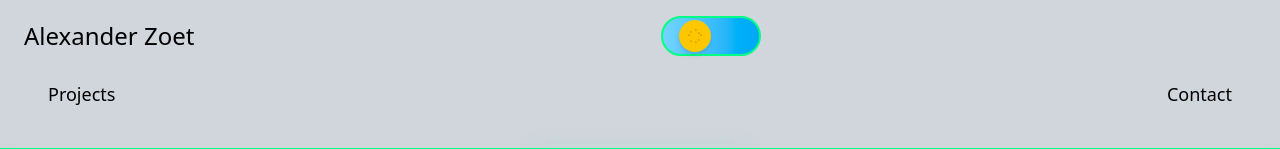
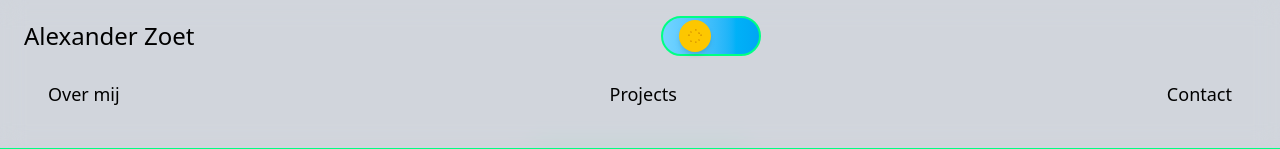
Before and after one commit to Allexwnl/Portfolio, a Vue app in the folder portfolio-project/: page / in a window 1280 px wide. Both pictures are taken after a click on the button 1241 px from the left and 36 px from the top of the page. Shown: the top 149 px of the page. Built offline with nearby package versions, Linux system fonts and the light colour scheme; no server answers; the database is empty; some icons are missing; a web font is replaced by a local one.

Commit message:
almost done

```diff
--- a/portfolio-project/src/assets/css/main.css
+++ b/portfolio-project/src/assets/css/main.css
@@ -52,14 +52,6 @@ textarea {
 
 button {
     @apply font-[20px] p-4 bg-white border-[#00FF85] hover:bg-[#00FF85] hover:border-white border-2 rounded-lg hover:text-white text-center transition duration-300 cursor-pointer w-[300px];
-}
-
-.--fulscreenBtn {
-   @apply absolute  flex justify-center items-center top-3 right-3 w-[50px] max-[1000px]:w-[30px] max-[1000px]:h-[30px] max-[1000px]:top-1  bg-white group-hover:opacity-100 transition-opacity duration-30 text-black text-center p-2
-}
-
-.--closeFullscreenBtn {
-    @apply absolute top-3 right-3 w-[50px] bg-white group-hover:opacity-100 transition-opacity duration-30 text-black p-2
 }
 
 .--popUpBtn {
--- a/portfolio-project/src/assets/css/projectShow.css
+++ b/portfolio-project/src/assets/css/projectShow.css
@@ -9,15 +9,15 @@
 }
 
 .--imageCarousel {
-    @apply relative flex justify-center items-center w-[850px] max-[1000px]:w-[300px] h-[550px] max-[1000px]:h-[150px] border-10 border-[#00FF65] bg-gray-500 rounded-lg overflow-hidden;
+  @apply relative flex justify-center items-center w-[850px] max-[1000px]:w-[550px] max-[768px]:w-[300px] h-[550px] max-[1000px]:h-[350px] max-[768px]:h-[150px] border-10 border-[#00FF65] bg-gray-500 rounded-lg overflow-hidden;
 }
 
 .--carouselImage {
-    @apply w-[800px] max-[1000px]:w-[250px] h-auto rounded-2xl shadow-lg object-scale-down relative;
+  @apply w-[800px] max-[1000px]:w-[500px] max-[768px]:w-[250px] h-auto rounded-2xl shadow-lg object-scale-down relative;
 }
 
 .carouselBtn {
-    @apply absolute flex justify-center top-1/2 w-[55px] max-[1000px]:w-[25px] -translate-y-1/2 bg-white text-[#00FF85] border-2 text-3xl px-3 py-1.5 cursor-pointer rounded-md transition-colors duration-300;
+  @apply absolute flex justify-center top-1/2 w-[55px] max-[768px]:w-[25px] -translate-y-1/2 bg-white text-[#00FF85] border-2 text-3xl px-3 py-1.5 cursor-pointer rounded-md transition-colors duration-300;
 }
 
 .carouselBtn.prev {
@@ -27,3 +27,11 @@
 .carouselBtn.next {
   @apply right-4;
 }
+
+.--fulscreenBtn {
+  @apply absolute flex justify-center items-center top-3 right-3 w-[50px] max-[768px]:w-[30px] max-[768px]:h-[30px] max-[1000px]:top-1 bg-white group-hover:opacity-100 transition-opacity duration-30 text-black text-center p-2
+}
+
+.--closeFullscreenBtn {
+  @apply absolute top-3 right-3 w-[50px] bg-white group-hover:opacity-100 transition-opacity duration-30 text-black p-2
+}
--- a/portfolio-project/src/components/MobileNavbar.vue
+++ b/portfolio-project/src/components/MobileNavbar.vue
@@ -7,7 +7,6 @@
                 </h3>
 
             </div>
-            <!-- Light/Dark Toggle -->
             <button @click="toggleTheme" class="--lightDarkBtn" :class="isDark
                 ? 'bg-gradient-to-r from-gray-800 to-blue-900'
                 : 'bg-gradient-to-r from-sky-300 to-sky-500'">
@@ -26,7 +25,6 @@
                     </svg>
                 </div>
             </button>
-            <!-- Hamburger Button (mobile) -->
             <button class="--HamburgerBtn" @click="toggleMenu">
                 <span class="text-black bg-black block h-1 rounded transition-all duration-300"
                     :class="{ 'rotate-45 translate-y-2': isMenuOpen }"></span>
@@ -36,12 +34,13 @@
                     :class="{ '-rotate-45 -translate-y-2': isMenuOpen }"></span>
             </button>
         </div>
-        <!-- Desktop menu (vanaf md) -->
         <transition name="slide-fade">
             <ul v-if="isMenuOpen" class="hidden md:flex flex-row justify-between w-full gap-4 text-lg font-medium p-6">
-                <li><a href="#projects" @click="closeMenu" class="hover:text-[#c300ff] transition-colors">Projects</a>
+                <li><a href="/#projects" @click="closeMenu" class="transition-colors">Over mij</a>
                 </li>
-                <li><a href="#contact" @click="closeMenu" class="hover:text-[#c300ff] transition-colors">Contact</a>
+                <li><a href="/#projects" @click="closeMenu" class="transition-colors">Projects</a>
+                </li>
+                <li><a href="/#contact" @click="closeMenu" class="transition-colors">Contact</a>
                 </li>
                 <li v-if="user"><a @click="logout"
                         class="cursor-pointer hover:text-red-500 transition-colors">Logout</a></li>
@@ -52,9 +51,9 @@
     <transition name="slide-side">
         <ul v-if="isMenuOpen"
             class="md:hidden fixed w-1/2 h-full flex flex-col gap-4 text-lg font-medium mt-[75px] backdrop-blur-sm border-r-2 border-[#00FF85] shadow-lg pl-6 z-50">
-            <li><a href="#aboutMe" @click="closeMenu" class="hover:text-[#00FF85] transition-colors">Over mij</a></li>
-            <li><a href="#projects" @click="closeMenu" class="hover:text-[#00FF85] transition-colors">Projects</a></li>
-            <li><a href="#contact" @click="closeMenu" class="hover:text-[#00FF85] transition-colors">Contact</a></li>
+            <li><a href="/#aboutMe" @click="closeMenu" class="hover:text-[#00FF85] transition-colors">Over mij</a></li>
+            <li><a href="/#projects" @click="closeMenu" class="hover:text-[#00FF85] transition-colors">Projects</a></li>
+            <li><a href="/#contact" @click="closeMenu" class="hover:text-[#00FF85] transition-colors">Contact</a></li>
             <li v-if="user"><a @click="logout" class="cursor-pointer hover:text-red-500 transition-colors">Logout</a>
             </li>
         </ul>
--- a/portfolio-project/src/components/NavBar.vue
+++ b/portfolio-project/src/components/NavBar.vue
@@ -6,9 +6,12 @@
       </li>
     </ul>
     <ul class="flex flex-row gap-8">
-      <li>Over mij</li>
-      <li>Projects</li>
-      <li>contact</li>
+      <li><a href="/#aboutMe" @click="closeMenu" class="transition-colors">Over mij</a>
+                </li>
+                <li><a href="/#projects" @click="closeMenu" class="transition-colors">Projects</a>
+                </li>
+                <li><a href="/#contact" @click="closeMenu" class="transition-colors">Contact</a>
+                </li>
     </ul>
     <ul class="flex flex-row gap-8">
       <button @click="toggleTheme" class="--lightDarkBtn"
--- a/portfolio-project/src/views/ProjectShow.vue
+++ b/portfolio-project/src/views/ProjectShow.vue
@@ -1,5 +1,6 @@
 <template>
   <NavBar />
+  <MobileNavbar />
   <div class="projectShow pt-[150px]">
     <button class="backBtn" @click="$router.back()">← Terug</button>
 
@@ -87,6 +88,7 @@ import { useRoute } from 'vue-router'
 import { supabase } from '../supabase/supabase.js'
 import NavBar from '../components/NavBar.vue'
 import FooTer from '../components/FooTer.vue'
+import MobileNavbar from '../components/MobileNavbar.vue'
 
 const route = useRoute()
 const project = ref(null)
```
Lines whose indentation alone changed are shown as unchanged.
